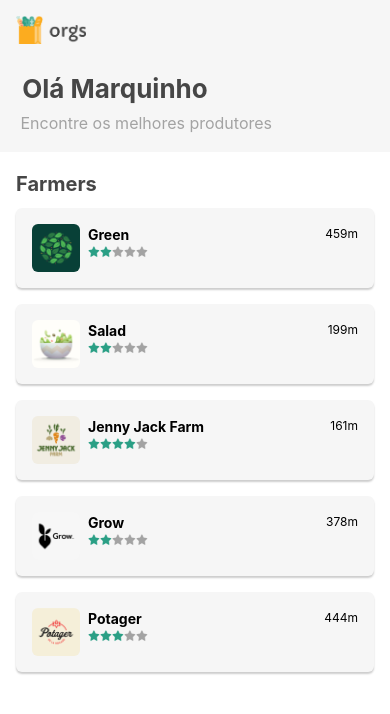
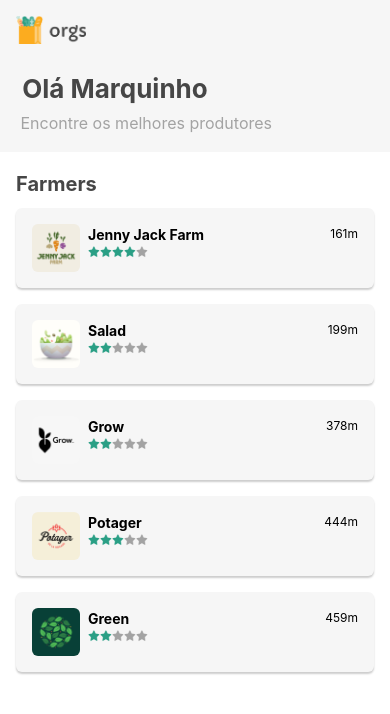
Before and after one commit to MarquIln/OrgsHooks, a React Native app: screen / in a window 390 px wide. Shown: the top 714 px of the page. Built offline with nearby package versions, Linux system fonts and the light colour scheme.

Commit message:
create hook to calculate distance.

```diff
--- a/src/hooks/useFarmers.js
+++ b/src/hooks/useFarmers.js
@@ -8,6 +8,9 @@ export default function useFarmers() {
 
     useEffect(() => {
         const callback = loadFarmers();
+        callback.list.sort(
+            (farmer1, farmer2) => farmer1.distance - farmer2.distance,
+        );
         setTitle(callback.title);
         setList(callback.list);
     }, []);
--- a/src/mocks/farmers.js
+++ b/src/mocks/farmers.js
@@ -19,31 +19,31 @@ export const farmers = {
     {
       name: 'Green',
       image: green,
-      distance: `${generateRandomNumber(1, 500)}m`,
+      distance: generateRandomNumber(1, 500),
       stars: generateRandomNumber(1, 5),
     },
     {
       name: 'Salad',
       image: salad,
-      distance: `${generateRandomNumber(1, 500)}m`,
+      distance: generateRandomNumber(1, 500),
       stars: generateRandomNumber(1, 5),
     },
     {
       name: 'Jenny Jack Farm',
       image: jennyJack,
-      distance: `${generateRandomNumber(1, 500)}m`,
+      distance: generateRandomNumber(1, 500),
       stars: generateRandomNumber(1, 5),
     },
     {
       name: 'Grow',
       image: grow,
-      distance: `${generateRandomNumber(1, 500)}m`,
+      distance: generateRandomNumber(1, 500),
       stars: generateRandomNumber(1, 5),
     },
     {
       name: 'Potager',
       image: potager,
-      distance: `${generateRandomNumber(1, 500)}m`,
+      distance: generateRandomNumber(1, 500),
       stars: generateRandomNumber(1, 5),
     },
   ],
--- a/src/screens/Home/components/FarmersComponent/EachFarmer/EachFarmer.js
+++ b/src/screens/Home/components/FarmersComponent/EachFarmer/EachFarmer.js
@@ -1,13 +1,24 @@
 /* eslint-disable prettier/prettier */
-import React, { useReducer } from 'react';
+import React, { useMemo, useReducer } from 'react';
 import { Text, View, Image, TouchableOpacity } from 'react-native';
 import Stars from '../../../../../components/Stars';
 import { EachFarmerStyles } from './styles';
+
+const distanceAndMeters = (distance) => {
+    console.log('distance');
+    return `${distance}m`;
+}
 
 export default function EachFarmer({ name, image, distance, stars }) {
     const [ selected, dispatch ] = useReducer(
         (selected) => !selected,
         false
+    );
+
+
+    const TextDistance = useMemo(
+        () => distanceAndMeters(distance),
+        [distance]
     );
 
     return <TouchableOpacity
@@ -23,7 +34,7 @@ export default function EachFarmer({ name, image, distance, stars }) {
                 editable = {selected}
                 big = {selected} />
             </View>
-            <Text style = { EachFarmerStyles.distance }>{ distance }</Text>
+            <Text style = { EachFarmerStyles.distance }>{ TextDistance }</Text>
         </View>
     </TouchableOpacity>;
 }
```
